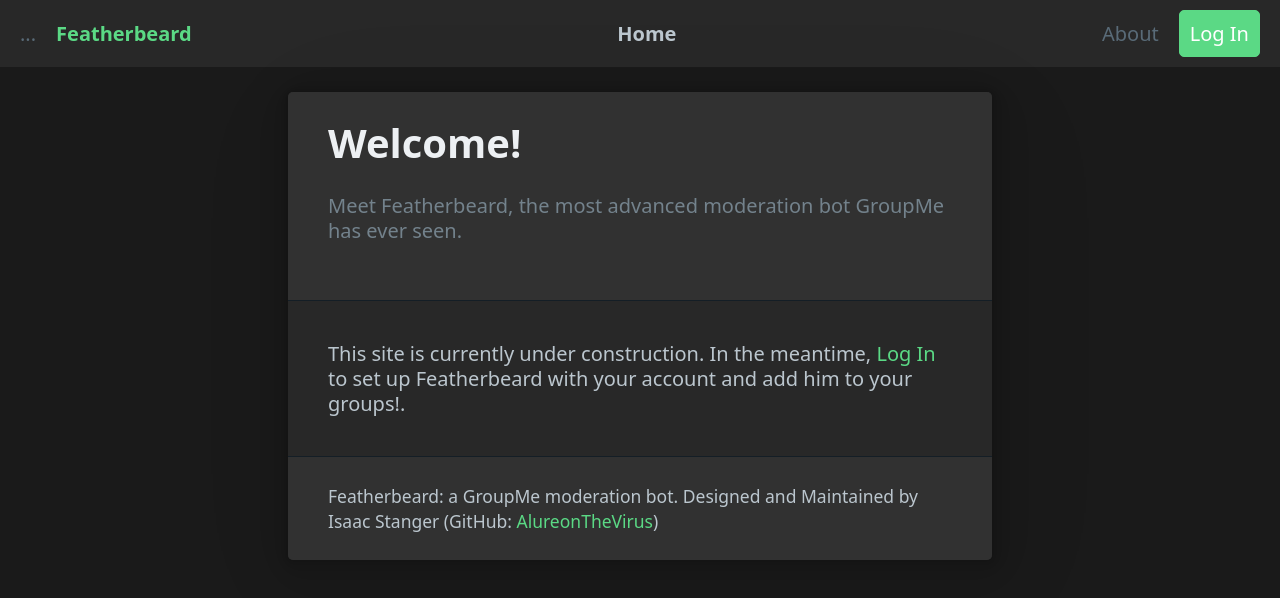
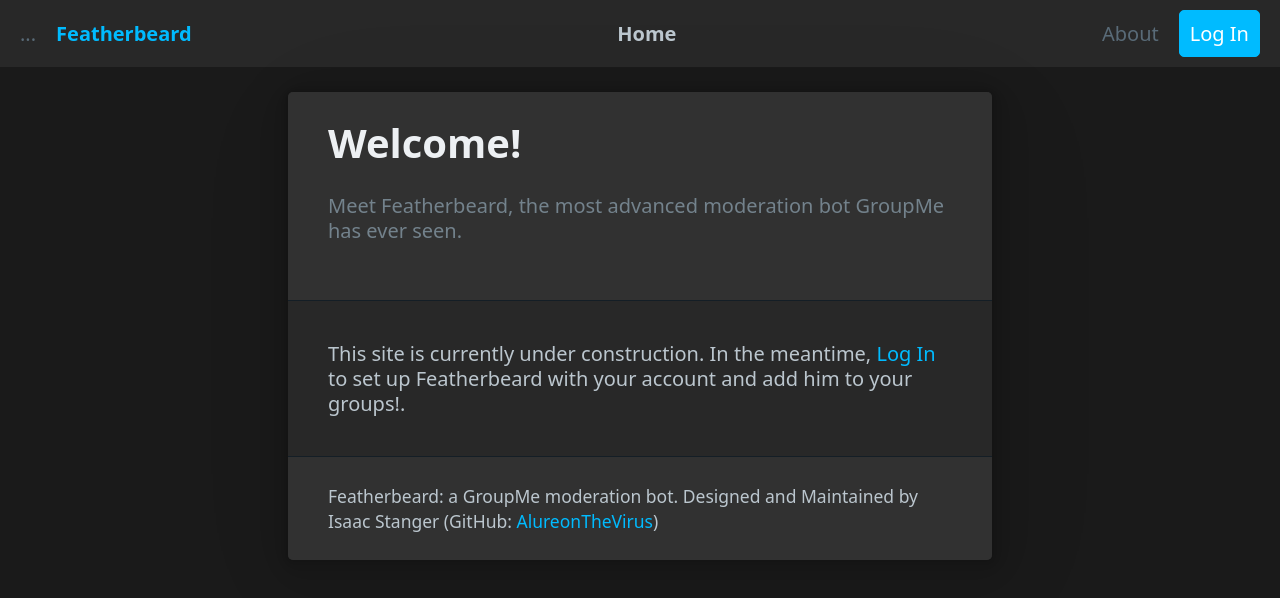
Before and after one commit to AlureonTheVirus/GroupMe-Featherbeard, a website: page src/public/index.html in a window 1280 px wide. Drawn offline with Linux system fonts and the light colour scheme.

Commit message:
bug fixes

```diff
--- a/src/public/css/custom.css
+++ b/src/public/css/custom.css
@@ -1,6 +1,6 @@
 :root {
-    --primary: #5bd985;
-    --primary-hover: #72de92;
+    --primary: #00bbff;
+    --primary-hover: #438ed5;
     --background-color: #1a1a1a;
     --line-height: 1.25;
     --card-sectionning-background-color: #313131;
```
